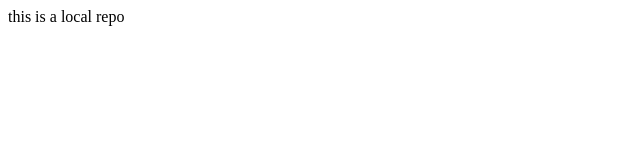
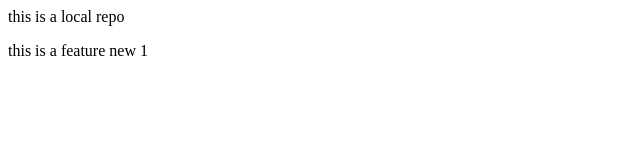
Before and after one commit to self1hub/localrepo, a plain HTML site: page index.html in a window 1280 px wide. Shown: the whole page, without its empty margins (0-640 px from the left). Drawn offline with Linux system fonts and the light colour scheme.

Commit message:
add new feature

```diff
--- a/index.html
+++ b/index.html
@@ -1,3 +1,6 @@
 <p>
     this is a local repo
 </p>
+<p>
+    this is a feature new 1
+</p>
```
